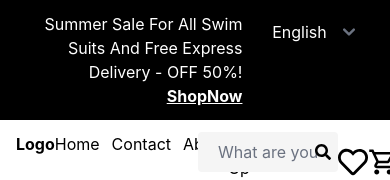
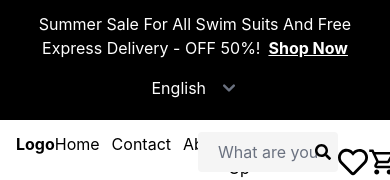
Before and after one commit to Abdelmoneim21/E-commerce-app, a React (Vite) app: page /wishlist in a window 390 px wide. Shown: the top 180 px of the page. Built offline with nearby package versions, Linux system fonts and the light colour scheme; no server answers.

Commit message:
responsiveness enhancement

```diff
--- a/src/components/TopBar.jsx
+++ b/src/components/TopBar.jsx
@@ -1,25 +1,33 @@
-import { useState } from "react"
+import { useState } from "react";
 
-function TopBar(){
-    const[language,setLanguage]=useState("English")
-    const handleLanguage =(e)=>{
-        setLanguage(e.target.value)
-        console.log(language)
-    }
-    return(
-        <div className="cont  bg-[#000] text-white p-0 md:shrink-0 ">
+function TopBar() {
+  const [language, setLanguage] = useState("English");
 
+  const handleLanguage = (e) => {
+    setLanguage(e.target.value);
+    console.log(e.target.value); // Log the updated language value
+  };
 
-        <div className="Top-bar flex justify-around align-middle p-3">
-            <h2 className="text-end w-[60%]">Summer Sale For All Swim Suits And Free Express Delivery - OFF 50%! <span className="ml-2 font-bold underline">ShopNow</span> </h2>
-            <div className="languages ">
-                <select value={language} onChange={handleLanguage} className="bg-black border-none text-white p-2 rounded">
-                    <option value="English">English</option>
-                    <option value="Arabic">Arabic</option>
-                </select>
-            </div>
+  return (
+    <div className="bg-black text-white">
+      <div className="flex flex-col md:flex-row justify-between items-center p-3">
+        <h2 className="text-center md:text-left w-full md:w-[60%] mb-2 md:mb-0">
+          Summer Sale For All Swim Suits And Free Express Delivery - OFF 50%!
+          <span className="ml-2 font-bold underline">Shop Now</span>
+        </h2>
+        <div className="languages">
+          <select
+            value={language}
+            onChange={handleLanguage}
+            className="bg-black border-none text-white p-2 rounded focus:outline-none"
+          >
+            <option value="English">English</option>
+            <option value="Arabic">Arabic</option>
+          </select>
         </div>
-        </div>
-    )
+      </div>
+    </div>
+  );
 }
-export default TopBar
+
+export default TopBar;
--- a/src/components/wishlist/Wishlist.jsx
+++ b/src/components/wishlist/Wishlist.jsx
@@ -36,14 +36,14 @@ export default function Wishlist() {
                 </span>
                 <Link to={`/products/${wish.id}`} key={wish.id}>
                     <button
-                  className="rounded-lg bg-amber-500 px-5 py-2.5 text-center text-sm font-medium text-white hover:bg-cyan-800 focus:outline-none"
+                        className="rounded-lg bg-amber-500 px-4 py-2 text-center text-sm font-medium text-white hover:bg-cyan-800 focus:outline-none md:px-5 md:py-2.5"
                     >
-                  view product
+                        View Product
                     </button>
                 </Link>
                     <button
-                  onClick={() => dispatch(addToCart(wish))} // Add to Cart button handler
-                  className="rounded-lg bg-[#db4444] px-5 py-2.5 text-center text-sm font-medium text-white hover:bg-cyan-800 focus:outline-none"
+                    onClick={() => dispatch(addToCart(wish))}
+                    className="rounded-lg bg-[#db4444] px-4 py-2 text-center text-sm font-medium text-white hover:bg-cyan-800 focus:outline-none md:px-5 md:py-2.5"
                     >
                     Add to Cart
                     </button>
```
Lines whose indentation alone changed are shown as unchanged.
